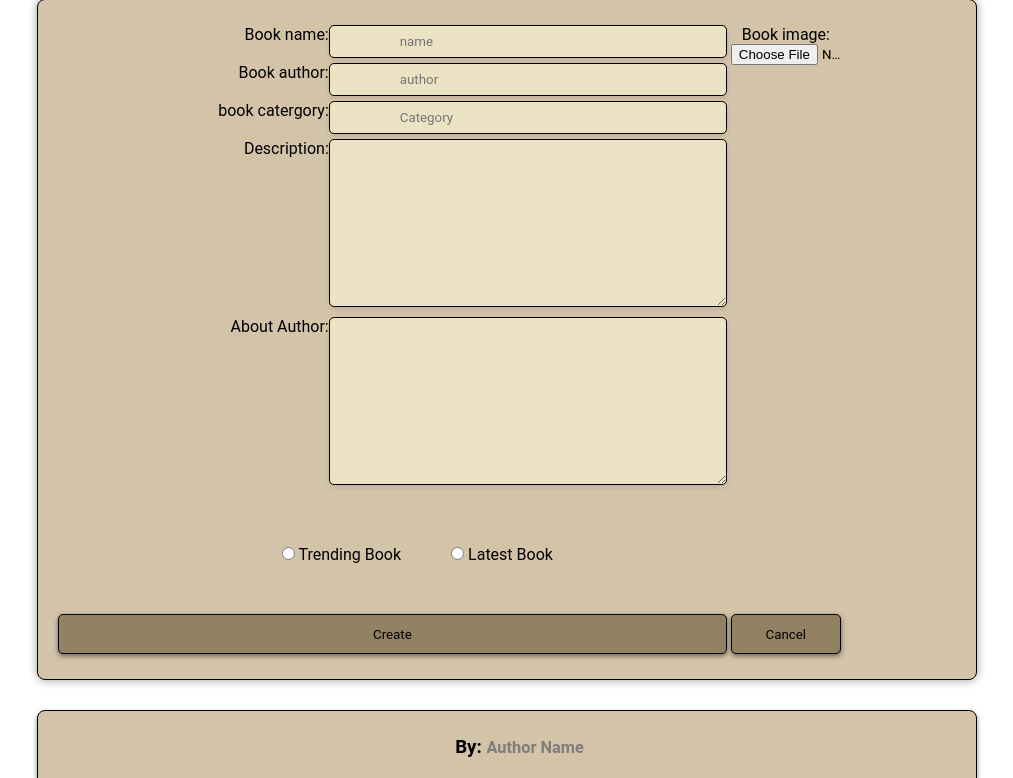
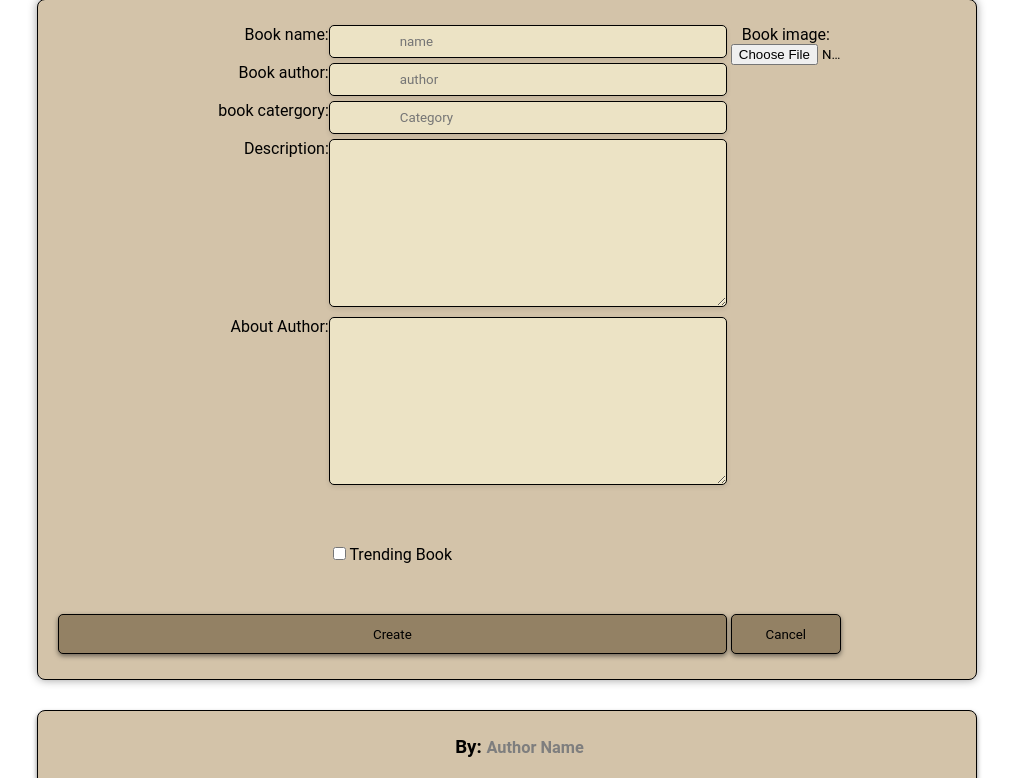
Before and after one commit to MagdiWaleed/Room-Librrary, a Django app: page /books/add-edit-book/ in a window 1280 px wide. Shown: the part 253-1031 px from the top of the page, without its empty margins (133-1146 px from the left). Run offline with Django 5.2, Linux system fonts and the light colour scheme.

Commit message:
finished the whole project

```diff
--- a/books/models.py
+++ b/books/models.py
@@ -11,8 +11,8 @@ class Book(models.Model):
     author_name= models.CharField(max_length=50)
     about_author= models.TextField()
     category=models.CharField(max_length=50,null=True,default="no category")
-    book_type=models.CharField(default="latest",max_length=50,  choices=[("trending","trending"),("latest","latest")],null=True)
-    user= models.ForeignKey(ProfileModel,models.SET_NULL,null=True)
+    is_trending=models.BooleanField(default=False)
+    user= models.ForeignKey(ProfileModel,models.SET_NULL,blank=True,null=True)
     def __str__(self):
         return str(self.title)
 
--- a/books/static/books/css/main_style.css
+++ b/books/static/books/css/main_style.css
@@ -35,7 +35,7 @@
 }
 div.row{
     display: flex;
-    justify-content: space-between;
+    justify-content: center;
     margin-right: 30px;
 }
 
--- a/books/static/books/js/add_new_book_controller.js
+++ b/books/static/books/js/add_new_book_controller.js
@@ -139,7 +139,7 @@ document.addEventListener("DOMContentLoaded", function () {
       formData.append('about_author', document.getElementById('input_about_author').value);
       formData.append('category', document.getElementById('input_book_category').value);
       formData.append('image', document.getElementById('image').files[0]);
-      formData.append('book_type', document.getElementById('trending_radio').checked ? 'trending' : 'latest');
+      formData.append('trending_check', document.getElementById('trending_check').checked? "True":"False");
 
 
       var xhr = new XMLHttpRequest();
--- a/books/templates/books/add_new_book.html
+++ b/books/templates/books/add_new_book.html
@@ -35,13 +35,8 @@
 
             <div class="row" style="margin:50px">
               <label style="margin: 0 50px">
-                  <input type="radio" id="trending_radio" name="book_type" value="trending">
+                  <input type="checkbox" id="trending_check" name="trending_check" value="trending">
                   Trending Book
-              </label>
-
-              <label>
-                  <input type="radio" id="latest_radio" name="book_type" value="latest">
-                  Latest Book
               </label>
           </div>
 
--- a/books/urls.py
+++ b/books/urls.py
@@ -8,8 +8,6 @@ from .views import (
     getAllBooks,
     addEditBook,
     getBookForEdit,
-    getTrendingBooks,
-    getLatestBooks,
     addNewBook,
     getSingleBookUserId,
     goToNotAuthorized,
@@ -18,8 +16,6 @@ from .views import (
 urlpatterns = [
     path('',getBooksList, name="books-list"),
     path("books/",getAllBooks, name="get-all-books"),
-    path("books/trending/",getTrendingBooks, name="get-all-books"),
-    path("books/latest/",getLatestBooks, name="get-all-books"),
     path('books/get-books/',getBooksData,name='books-data'),
     path('books/add-edit-book/',addEditBook,name="add-edit-book"),
     path('books/edit-book/<pk>/',getBookForEdit,name="edit-book"),
--- a/books/views.py
+++ b/books/views.py
@@ -40,13 +40,16 @@ def getBooksData(request):
     books= Book.objects.all()
     trending_data=[]
     latest_data=[]
+    other_data=[]
+    i=0
+    j=0
     for book in books:
         isborrowed =""
         if book.user== None:
             isborrowed='no'
         else:
             isborrowed='yes'
-        print("is borrowed for a book: ",isborrowed)
+
         item={
                 "title": str(book.title),
                 "description":str(book.description),
@@ -56,15 +59,22 @@ def getBooksData(request):
                 'id':str(book.id),
                 'isborrowed':str(isborrowed)
             }
-        if book.book_type== "trending":
-           trending_data.append(item)
+        if i<4:
+           i+=1
+           latest_data.append(item)
+        elif book.is_trending and j<8  :
+            j+=1
+            trending_data.append(item)
         else:
-            latest_data.append(item)
-
+            other_data.append(item)
     context={
         "trending":trending_data,
         "latest":latest_data,
+        "other": other_data,
              }
+    print("trending: ",len(trending_data))
+    print("latest: ",len(latest_data))
+    print("other: ",len(other_data))
     return JsonResponse(context)
 
 def getSingleBook(request,pk):
@@ -103,37 +113,6 @@ def getAllBooks(request):
     context={"data":data,"filter":"all books"}
     return render(request,'books/books_screen.html',context)
 
-def getTrendingBooks(request):
-    books= Book.objects.filter(book_type="trending")
-    data=[]
-    for book in books:
-        item={
-            "title": str(book.title),
-            "description":str(book.description),
-            "img":str(book.img),
-            'author_name':str(book.author_name),
-            'about_author':str(book.about_author),
-            'id':str(book.id),
-        }
-        data.append(item)
-    context={"data":data,"filter":"Trending books"}
-    return render(request,'books/books_screen.html',context)
-
-def getLatestBooks(request):
-    books= Book.objects.filter(book_type="latest")
-    data=[]
-    for book in books:
-        item={
-            "title": str(book.title),
-            "description":str(book.description),
-            "img":str(book.img),
-            'author_name':str(book.author_name),
-            'about_author':str(book.about_author),
-            'id':str(book.id),
-        }
-        data.append(item)
-    context={"data":data,"filter":"latest books"}
-    return render(request,'books/books_screen.html',context)
 
 
 
@@ -167,7 +146,8 @@ def addNewBook(request):
             about_author = data_dict.get('about_author')
             category = data_dict.get('category')
             image = request.FILES.get('image')
-            book_type = data_dict.get('book_type')
+            trending_check = data_dict.get('trending_check')
+
 
             print("data_dict: ", data_dict)
             print("book_name: ", book_name)
@@ -175,6 +155,7 @@ def addNewBook(request):
             print("author_name: ", author_name)
             print("about_author: ", about_author)
             print("category: ", category)
+            print("is_trending: ", trending_check)
             print("image: ", image)
 
             if not book_name or not book_description or not author_name or not about_author or not category:
@@ -186,7 +167,7 @@ def addNewBook(request):
                 author_name=author_name,
                 about_author=about_author,
                 category=category,
-                book_type=book_type,
+                is_trending=bool(trending_check),
             )
 
             if image:
--- a/filtering/templates/filtering/search.html
+++ b/filtering/templates/filtering/search.html
@@ -7,6 +7,7 @@
 
 {% block content %}
 <main>
+
   <form id="popup" class="login">
     <div id="signupForm" >
       <div class="inputtext">
```
Also changed, not shown: books/static/books/js/main_controller.js (+29 -3 lines), books/templates/books/main.html (+21 -5 lines), books/migrations/0010_remove_book_isactive.py (added), books/migrations/0011_remove_book_book_type_book_is_trending.py (added), books/migrations/0012_alter_book_user.py (added), books/migrations/0013_alter_book_is_trending.py (added), db.sqlite3, media/books/24/05/13/Screenshot_7-4-2024_3261_web.whatsapp.com.jpeg (added), media/books/24/05/13/Screenshot_7-4-2024_3261_web.whatsapp.com_DBnsRu7.jpeg (added), media/books/24/05/13/Screenshot_7-4-2024_3261_web.whatsapp.com_He9IbOt.jpeg (added), media/books/24/05/13/Screenshot_7-4-2024_3261_web.whatsapp.com_yBOvThn.jpeg (added).
